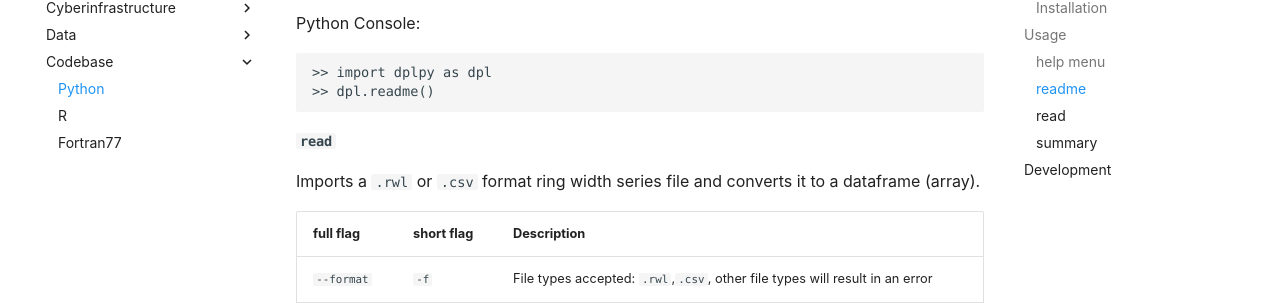
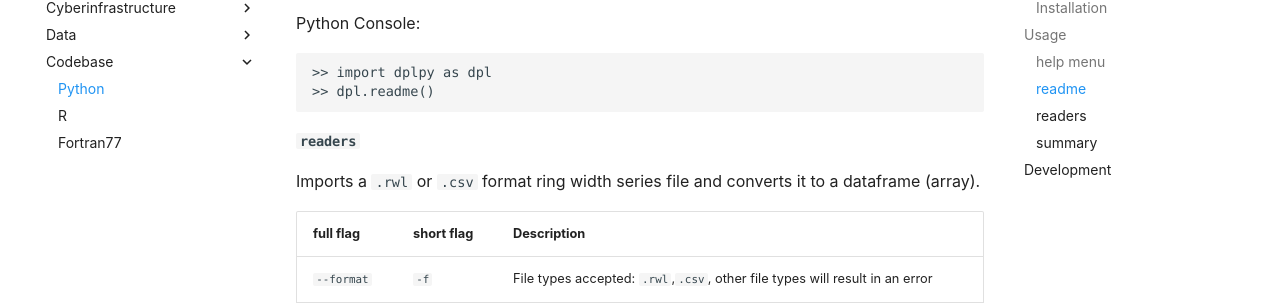
Before and after one commit to OpenDendro/opendendro, an MkDocs documentation site: the page built from docs/python.md, in a window 1280 px wide and 900 px high, scrolled down 1036 px. Shown: the part 127-430 px from the top of the window. Built offline with MkDocs 1.6.1 and Material for MkDocs 9.7.7, drawn with Linux system fonts in a browser that asks for light colours; some web fonts are replaced; comment, search, counter and statistics services are not loaded.

Commit message:
Update python.md

````diff
--- a/docs/python.md
+++ b/docs/python.md
@@ -56,7 +56,7 @@ Python Console:
 >> dpl.readme()
 ```
 
-#### `read`
+#### `readers`
 
 Imports a `.rwl` or `.csv` format ring width series file and converts it to a dataframe (array).
 
````
